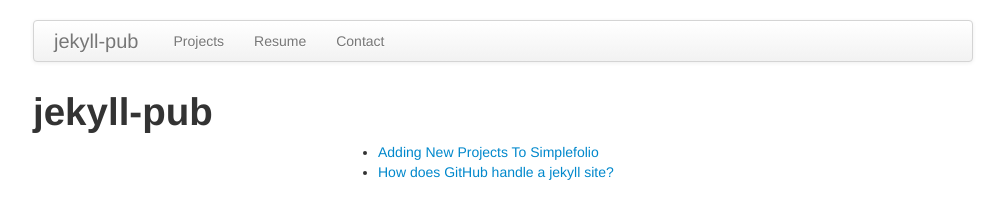
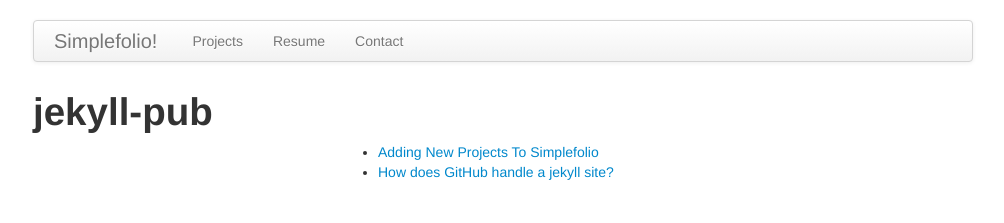
Before and after one commit to zachwlewis/jekyll-pub, a Jekyll site: the page built from index.html, in a window 1280 px wide. Shown: the top 223 px of the page, without its empty margins (137-1141 px from the left). Built offline with Jekyll 4.4.1, drawn with Linux system fonts in a browser that asks for light colours.

Commit message:
Updated site name.

```diff
--- a/_config.yml
+++ b/_config.yml
@@ -1,3 +1,3 @@
 author: Zachary Lewis
 url: http://zacharylew.is/jekyll-pub
-title: jekyll-pub
+title: Simplefolio
--- a/_includes/navigation.html
+++ b/_includes/navigation.html
@@ -1,7 +1,7 @@
 <!-- navigation start -->
 <div class="navbar">
 	<div class="navbar-inner">
-		<a class="brand" href="{{ site.url }}">{{ site.title }}</a>
+		<a class="brand" href="{{ site.url }}">{{ site.title }}!</a>
 		<ul class="nav">
 			<li><a href="{{ site.url }}/projects">Projects</a></li>
 			<li><a href="{{ site.url }}/resume">Resume</a></li>
```
